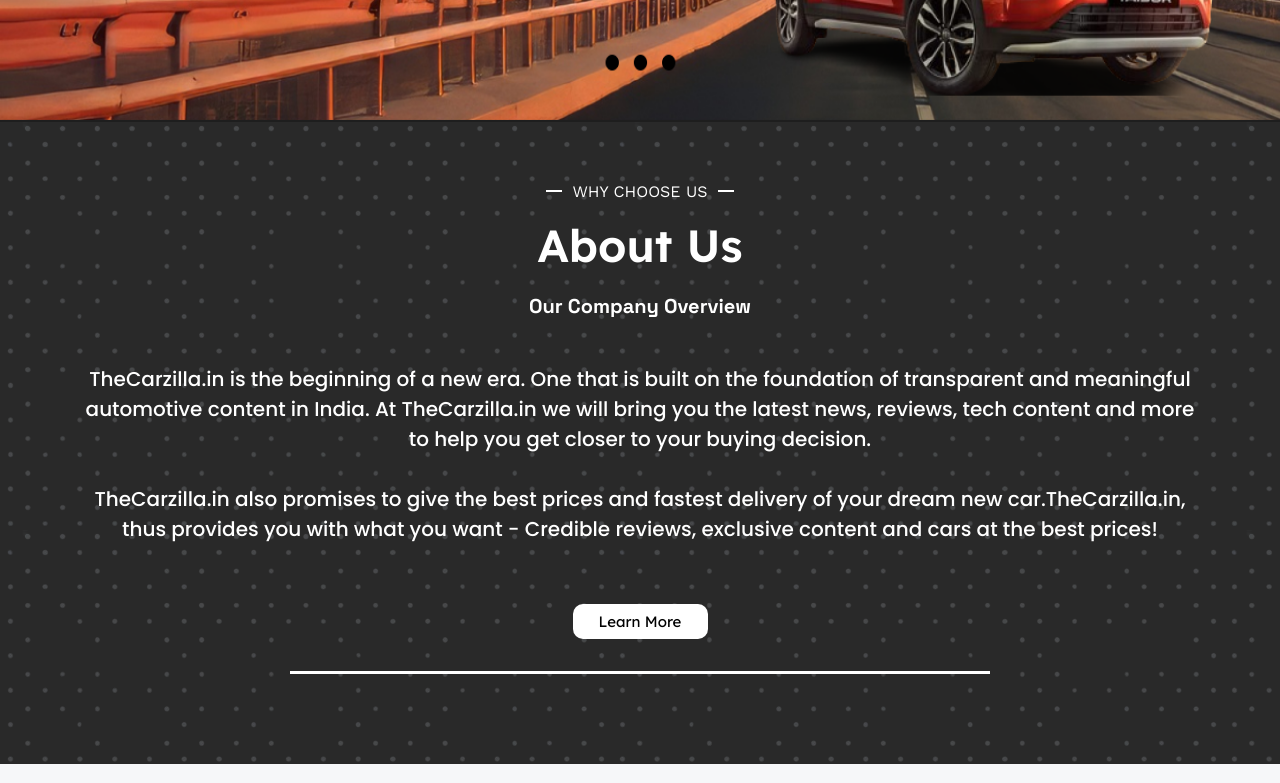
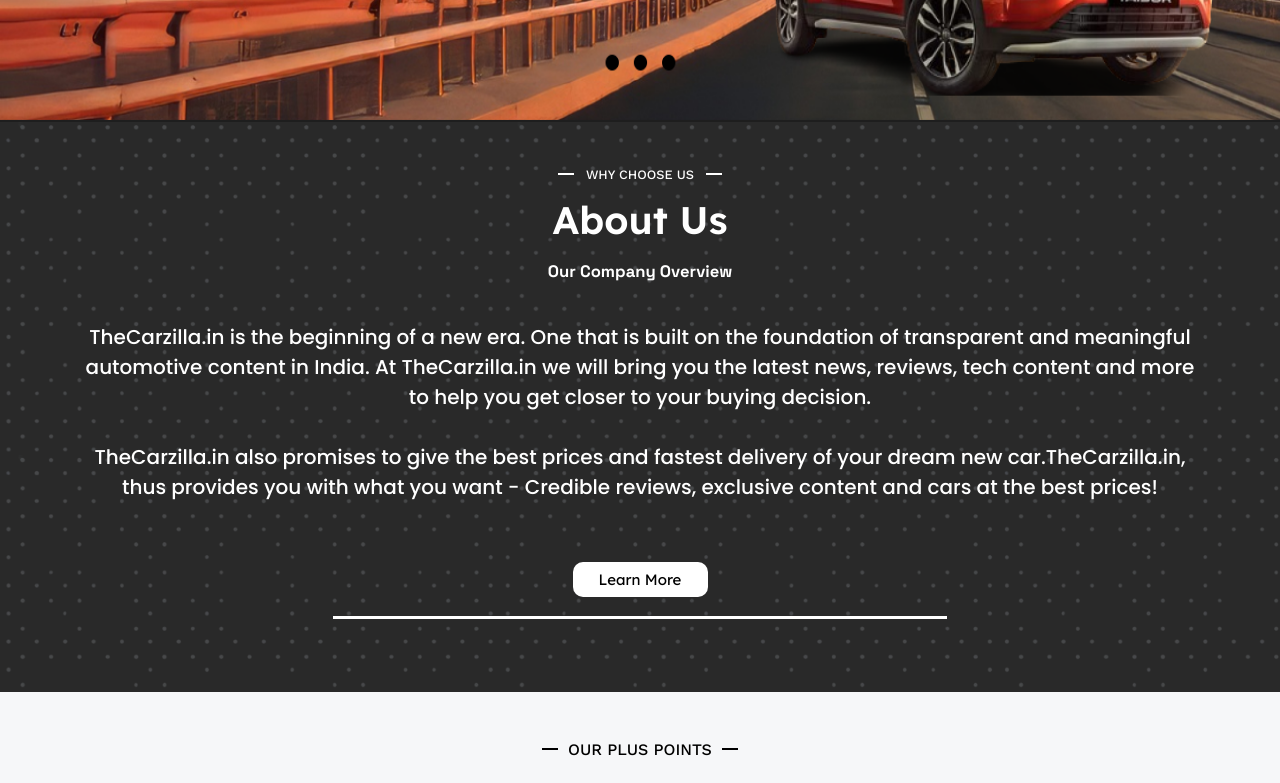
Before and after one commit to vrinda2606/thecarzilla, a React (Create React App) app: page /AboutUs in a window 1280 px wide. Shown: the part 560-1343 px from the top of the page. Built offline with nearby package versions, Linux system fonts and the light colour scheme.

Commit message:
Services II component

```diff
--- a/src/Components/HomeII.js
+++ b/src/Components/HomeII.js
@@ -5,12 +5,10 @@
 return (
      <div className='Home'>
         <div className='homeII' style={{padding: "20px",backgroundColor: "#292929", width: "100%" , height: "680px" ,backgroundRepeat: 'repeat',backgroundImage : `url(${images[23].url})`,backgroundSize: "612px auto",backgroundBlendMode: "overlay"}}>
-            <div className='WhiteHr' style={{margin : "42px auto 0px"}}/>
-
-            <div style={{width: "501px",margin:"18px auto", height: "63px", textAlign: "center" }} >
-               <h1 style={{alignContent: "center",fontWeight: "700" ,fontFamily:"Lexend Deca", color: "white",lineHeight: "63px",fontSize: "45px" }}>Brands We Deal In</h1>
+        <div className='WhiteHr' style={{margin : "2vw auto 0vw"}}/>
+            <div style={{width: "35vw",margin:"1.5vw auto", height: "3.7vw", textAlign: "center" }} >
+               <h1 style={{alignContent: "center",fontWeight: "700" ,fontFamily:"Lexend Deca", color: "white",lineHeight: "3.7vw",fontSize: "3vw" }}>Brands We Deal In</h1>
             </div>
-
             <div className='brands' style={{width: "75%",height : "124px",margin:"55px auto",display: "flex",justifyContent: "space-between"}}>
                <div className='TATA' style={{backgroundColor: "white",borderRadius: "10px",width: "124px",height : "124px"}}>
                  <img src={images[1].url} alt='TATA' style={{padding:"10px 5px",objectFit: "contain",maxWidth : "124px",maxHeight : "124px"}} />
--- a/src/Components/Services.js
+++ b/src/Components/Services.js
@@ -33,7 +33,36 @@
          </div>
       </div>
 
+      <div className='servicesII BlackBg'>
+            <div className='WhiteHr' style={{margin : "1.2vw auto 0vw"}}/>
+            <div style={{width: "35vw",margin:"1vw auto", height: "3.7vw", textAlign: "center" }} >
+               <h1 style={{alignContent: "center",fontWeight: "700" ,fontFamily:"Lexend Deca", color: "white",lineHeight: "3.7vw",fontSize: "3vw" }}>What We Promise</h1>
+            </div>
 
+            <div className='servicesIIContent'>
+                <div className='servIIcon'>
+                    <div className='servIIDivIcon'><img src={images[4].url} alt='' width='70%' height='70%'/></div>
+                    <div className='servIIDivHeading'><h1>Privacy</h1></div>
+                    <div className='servIIDivContent'><p>Personal information and car records are kept strictly confidential.</p></div>
+                </div>
+                <div className='servIIcon'>
+                    <div className='servIIDivIcon'><img src={images[5].url} alt='' width='70%' height='70%'/></div>
+                    <div className='servIIDivHeading'><h1>Support</h1></div>
+                    <div className='servIIDivContent'><p>Dedicated team available to assist you with any car-related queries.</p></div>
+                </div>
+                <div className='servIIcon'>
+                    <div className='servIIDivIcon'><img src={images[6].url} alt='' width='70%' height='70%'/></div>
+                    <div className='servIIDivHeading'><h1>Instant Service</h1></div>
+                    <div className='servIIDivContent'><p>Book car services anytime, anywhere, with Instant Service at your fingertips!</p></div>
+                </div>
+                <div className='servIIcon'>
+                    <div className='servIIDivIcon'><img src={images[7].url} alt='' width='70%' height='70%'/></div>
+                    <div className='servIIDivHeading'><h1>Fair Price</h1></div>
+                    <div className='servIIDivContent'><p>Enjoy transparent pricing and value-for-money services.</p></div>
+                </div>
+
+            </div>
+      </div>
     </>
   )
 }
--- a/src/index.css
+++ b/src/index.css
@@ -506,55 +506,59 @@
 
 /* Black bg headings*/
  .BlackBg{
-  padding: 20px;
+  padding: 1.2vw;
   background-color: #292929;
   width: 100%;
   background-repeat: repeat;
   background-image : url('./Components/Images/bgEffect.png');
-  background-size: 612px auto;
+  background-size: 39vw auto;
   background-blend-mode: overlay;
  }
 .HeadingBoxBlack{
-  width: 700px;
-  height: 142px;
+  width: 46vw;
+  height: 9vw;
   margin: auto;
   color: #ffffff;
 }
 .HeadingBoxBlack .HeadingBlackDiv{
-  width: 700px;
-  height: 142px;
-  margin: 40px auto;
+  width: 46vw;
+  height: 9vw;
+  margin: 2.3vw auto;
   display: flex;
   flex-direction: column;
   align-items: center;
 }
 .HeadingBlackDiv .BlackDivfirst,
 .HeadingWhiteDiv .WhiteDivfirst{
-  margin-top: 0px;
+  margin-top: 0vw;
   display: flex;
   align-items: center;
 }
 .HeadingBlackDiv .BlackDivfirst hr{
-  width: 16px;
-  border: 1px solid;
-  margin: auto 10px;
+  width: 1.3vw;
+  border: 0.1vw solid;
+  margin: auto 0.9vw;
+}
+.HeadingBlackDiv .BlackDivfirst p{
+  font-size: 1vw;
+  font-weight: 500;
 }
 .HeadingBlackDiv h1,
 .HeadingWhiteDiv h1{
   font-family: 'Lexend Deca';
   font-weight: 600;
-  font-size: 45px;
-  line-height: 63px;
-  gap: 20px;
+  font-size: 3vw;
+  line-height: 4.1vw;
+  gap: 1vw;
 }
 .HeadingBlackDiv .BlackDivLast{
   font-family: "Space Grotesk";
   font-weight: 700;
   color : #FFFFFF;
-  line-height: 25px;
-  font-size: 20px;
-  height: 25px;
-  margin-top: 17px;
+  line-height: 100%;
+  font-size: 1.3vw;
+  height: 1.5vw;
+  margin-top: 1.3vw;
 }
 
 /* White bg headings*/
@@ -591,16 +595,16 @@
 }
 .HeadingWhiteDiv .WhiteDivMiddle,
 .HeadingBlackDiv .BlackDivMiddle{
-  margin-top : 13px;
+  margin-top : 1vw;
 }
 
 /* button for more*/
 
 .WhiteHr{
-  width: 700px;
+  width: 48vw;
   background-color: white;
-  margin: 70px auto;
-  height: 3px;
+  margin: 4.5vw auto;
+  height: 0.2vw;
 }
 
 .btnForMoreDiv{
@@ -1198,6 +1202,7 @@
 }
 
 /*Services */
+/*ServicesI*/
 .servicesI{
   width: 100%;
   height: 35vw;
@@ -1265,3 +1270,48 @@
   font-weight: 400;
   font-size: 1vw;
 }
+
+/*ServicesII*/
+.servicesII{
+  width: 100%;
+  height: 39vw;
+  color: #FFFFFF;
+}
+.servicesII .servicesIIContent{
+  width: 86%;
+  height: 19vw;
+  display: flex;
+  align-items: center;
+  justify-content: space-between;
+  margin: 4vw auto;
+}
+.servIIcon{
+  width: 23%;
+  text-align: center;
+  display: flex;
+  flex-direction: column;
+  align-items: center;
+  justify-content: space-evenly;
+  height: 100%;
+}
+.servIIcon .servIIDivIcon{
+  width: 8.7vw;
+  height: 9vw;
+  background-color: #FFFFFF;
+  border-radius: 0.7vw;
+  display: flex;
+  align-items: center;
+  justify-content: center;
+}
+.servIIcon .servIIDivHeading{
+  font-weight: 700;
+  font-size: 1vw;
+  line-height: 3.5vw;
+  /* text-align: center;  */
+}
+.servIIcon .servIIDivContent{
+  font-family: 'Space Grotesk';
+  font-weight: 500;
+  font-size: 0.99vw;
+  line-height: 1.8vw;
+}
--- a/src/utils/servicesContent.js
+++ b/src/utils/servicesContent.js
@@ -2,6 +2,11 @@
 import img1 from '../Components/Images/Services/servicesHome1.png';
 import img2 from '../Components/Images/Services/servicesHome2.png';
 import img3 from '../Components/Images/Services/servicesHome3.png';
+
+import img4 from '../Components/Images/Services/promiseIcon1.png';
+import img5 from '../Components/Images/Services/promiseIcon2.png';
+import img6 from '../Components/Images/Services/promiseIcon3.png';
+import img7 from '../Components/Images/Services/promiseIcon4.png';
 
 export const images=[
     {
@@ -20,4 +25,20 @@
         id:3,
         url:img3
     },
+    {
+        id:4,
+        url:img4
+    },
+    {
+        id:5,
+        url:img5
+    },
+    {
+        id:6,
+        url:img6
+    },
+    {
+        id:7,
+        url:img7
+    }
 ]
```
